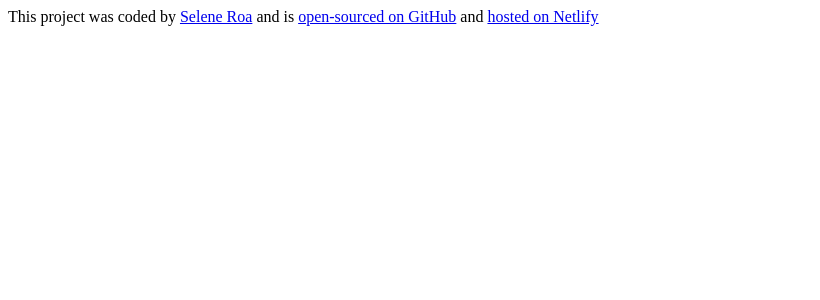
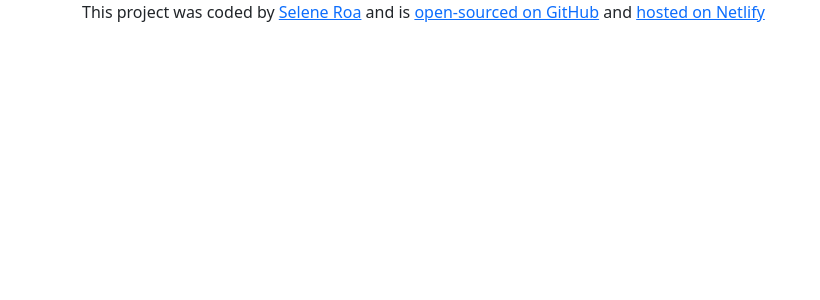
Before and after one commit to punkername007/weather-app-react, a React (Create React App) app: page / in a window 1280 px wide. Shown: the top 300 px of the page, without its empty margins (0-820 px from the left). Built offline with nearby package versions, Linux system fonts and the light colour scheme.

Commit message:
Added Bootstrap

```diff
--- a/package.json
+++ b/package.json
@@ -6,6 +6,7 @@
     "@testing-library/jest-dom": "^5.17.0",
     "@testing-library/react": "^13.4.0",
     "@testing-library/user-event": "^13.5.0",
+    "bootstrap": "^5.3.2",
     "react": "^18.2.0",
     "react-dom": "^18.2.0",
     "react-scripts": "5.0.1",
--- a/src/App.js
+++ b/src/App.js
@@ -3,6 +3,7 @@ import "./App.css";
 function App() {
   return (
     <div className="App">
+      <div className="container">
         <footer>
           This project was coded by{" "}
           <a
@@ -30,6 +31,7 @@ function App() {
           </a>
         </footer>
       </div>
+    </div>
   );
 }
 
--- a/src/index.js
+++ b/src/index.js
@@ -1,5 +1,6 @@
 import React from "react";
 import ReactDOM from "react-dom/client";
+import "bootstrap/dist/css/bootstrap.css";
 import "./index.css";
 import App from "./App";
 
```
Also changed, not shown: 1 other file (tests, documents, lock files or other folders). Lines whose indentation alone changed are shown as unchanged.
